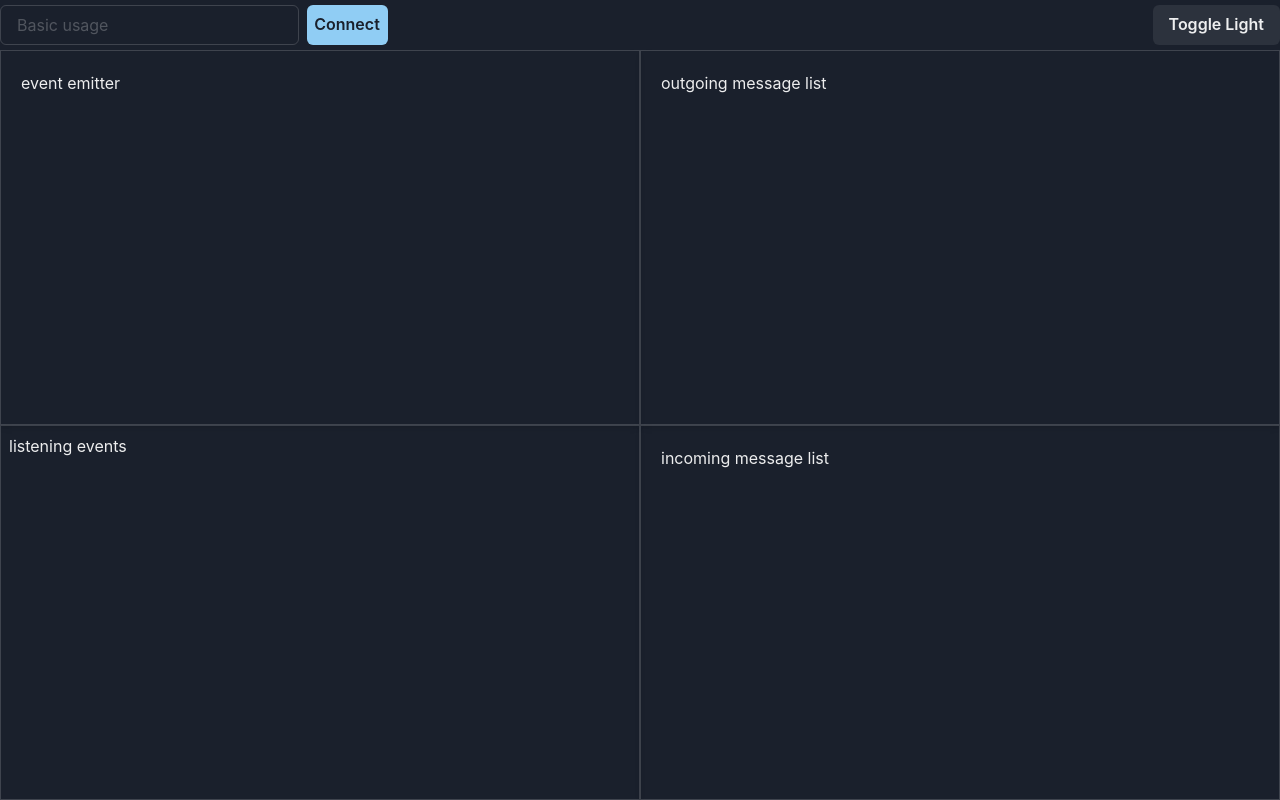
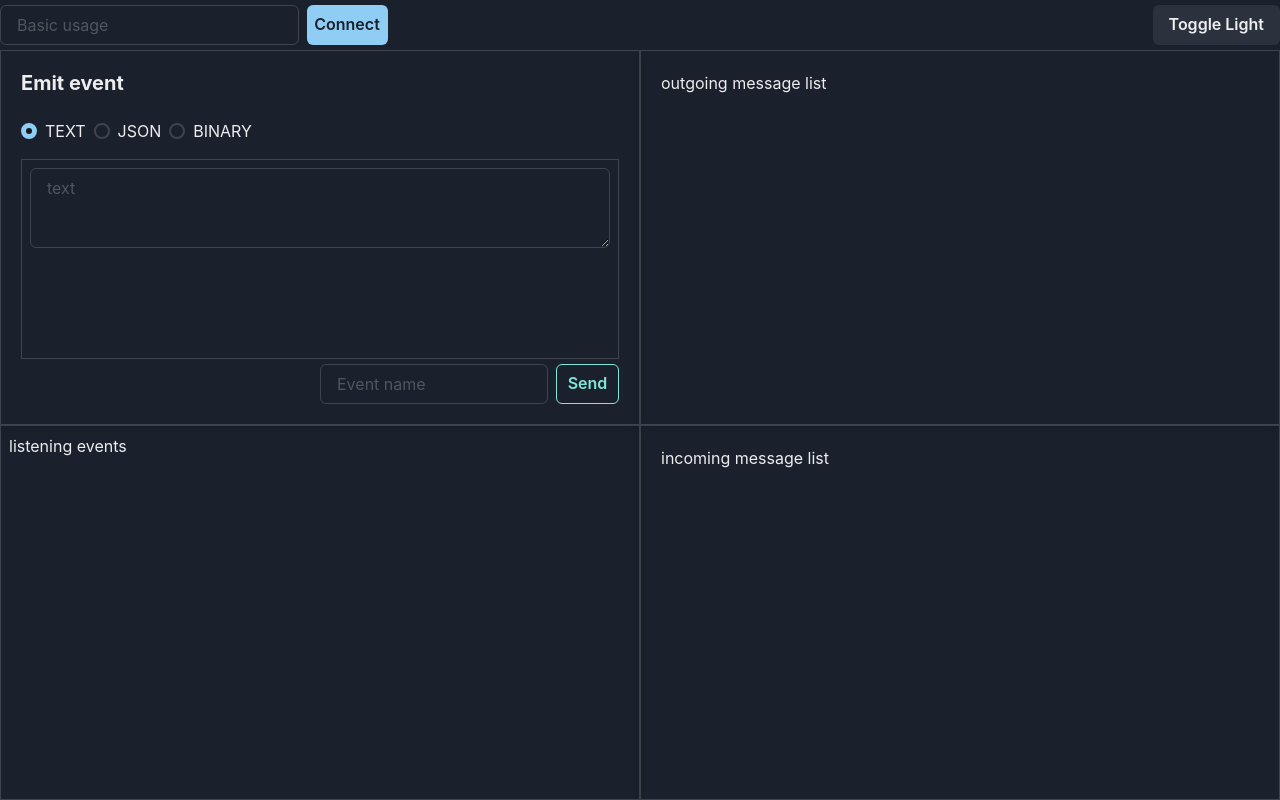
Before and after one commit to minsoeaung/socketio-request, a React (Vite) app: page / in a window 1280 px wide. Built offline with nearby package versions, Linux system fonts and the light colour scheme.

Commit message:
Add the ability to send file as binary with an inputted event name

```diff
--- a/src/components/EventEmitter/index.tsx
+++ b/src/components/EventEmitter/index.tsx
@@ -1,9 +1,82 @@
-import {Box} from "@chakra-ui/react";
+import {Box, Button, Flex, Heading, HStack, Input, Radio, RadioGroup, Stack, Textarea, VStack} from "@chakra-ui/react";
+import {ChangeEventHandler, useCallback, useRef, useState} from "react";
+import {ElementType} from "../../utils/types";
+import getBase64 from "../../utils/getBase64";
+import {useSocket} from "../../context/SocketContext";
+
+const payloadOptions = ['text', 'json', 'binary'] as const;
+type PayloadType = ElementType<typeof payloadOptions>;
 
 const EventEmitter = () => {
+  const [payloadType, setPayloadType] = useState<PayloadType>('text');
+  const [base64Str, setBase64Str] = useState('');
+  const eventNameInputRef = useRef<HTMLInputElement>(null);
+  const textInputRef = useRef<HTMLTextAreaElement>(null);
+  const {emitEvent} = useSocket();
+
+  const handlePayloadTypeChange = useCallback((value: PayloadType) => {
+    setPayloadType(value);
+  }, [])
+
+  const handleFileChange: ChangeEventHandler<HTMLInputElement> = useCallback((e) => {
+    if (e.target.files) {
+      const file = e.target.files[0];
+      getBase64(file).then((base64Str) => {
+        setBase64Str(base64Str as string);
+      });
+    }
+  }, [])
+
+  const handleSend = () => {
+    if (!eventNameInputRef.current) return;
+    const eventName = eventNameInputRef.current.value;
+    switch (payloadType) {
+      case "text":
+        emitEvent(eventName, textInputRef.current?.value ?? '');
+        return;
+      case "json":
+        emitEvent(eventName, 'wait');
+        return;
+      case "binary":
+        emitEvent(eventName, base64Str);
+        return;
+    }
+    console.log('send');
+  }
+
   return (
     <Box p={5} shadow='md' borderWidth='1px' h='100%'>
-      event emitter
+      <Flex direction='column' alignItems='end' justifyContent='space-between' h='100%'>
+        <VStack justifyContent='start' alignItems='start' w='100%'>
+          <Heading size='md' mb='4'>Emit event</Heading>
+          <RadioGroup onChange={handlePayloadTypeChange} value={payloadType}>
+            <Stack direction='row'>
+              {payloadOptions.map(option => (
+                <Radio key={option} value={option}>{option.toUpperCase()}</Radio>
+              ))}
+            </Stack>
+          </RadioGroup>
+          <Box mt='2' p='2' borderWidth='1px' w='100%' minH='200px'>
+            {payloadType === 'binary' && (
+              <input type='file' onChange={handleFileChange}/>
+            )}
+            {payloadType === 'text' && (
+              <Textarea placeholder='text' ref={textInputRef}/>
+            )}
+          </Box>
+        </VStack>
+        <HStack maxW='50%'>
+          <Input placeholder='Event name' ref={eventNameInputRef}/>
+          <Button
+            colorScheme='teal'
+            variant='outline'
+            disabled
+            onClick={handleSend}
+          >
+            Send
+          </Button>
+        </HStack>
+      </Flex>
     </Box>
   )
 }
--- a/src/context/SocketContext.tsx
+++ b/src/context/SocketContext.tsx
@@ -8,6 +8,8 @@ const SocketContext = createContext({
   },
   disconnectSocket: () => {
   },
+  emitEvent: <T, >(eventName: string, arg: EventArg<T>) => {
+  },
   socketId: ''
 });
 
@@ -15,6 +17,7 @@ export const SocketContextProvider = ({children}: { children: ReactNode }) => {
   const toast = useToast();
   const socketRef = useRef<Socket | null>(null);
   const [socketId, setSocketId] = useState('');
+
 
   const connectSocket = useCallback((url: string) => {
     socketRef.current = io(url);
@@ -45,12 +48,11 @@ export const SocketContextProvider = ({children}: { children: ReactNode }) => {
     if (socketRef.current) {
       setSocketId('');
       socketRef.current.disconnect();
-      console.log('disconnected')
     }
   }, [socketRef.current])
 
   const emitEvent = useCallback(<T, >(eventName: string, arg: EventArg<T>) => {
-
+    socketRef.current?.emit(eventName, {binary: arg});
   }, []);
 
   return (
@@ -58,7 +60,8 @@ export const SocketContextProvider = ({children}: { children: ReactNode }) => {
       value={{
         connectSocket,
         disconnectSocket,
-        socketId
+        socketId,
+        emitEvent
       }}
     >
       {children}
--- /dev/null
+++ b/src/utils/getBase64.ts
@@ -0,0 +1,10 @@
+const getBase64 = (file: File) => {
+  return new Promise((resolve, reject) => {
+    const reader = new FileReader();
+    reader.readAsDataURL(file);
+    reader.onload = () => resolve(reader.result);
+    reader.onerror = (error) => reject(error);
+  });
+}
+
+export default getBase64;
```
Also changed, not shown: src/utils/types.ts (+6 -0 lines).
